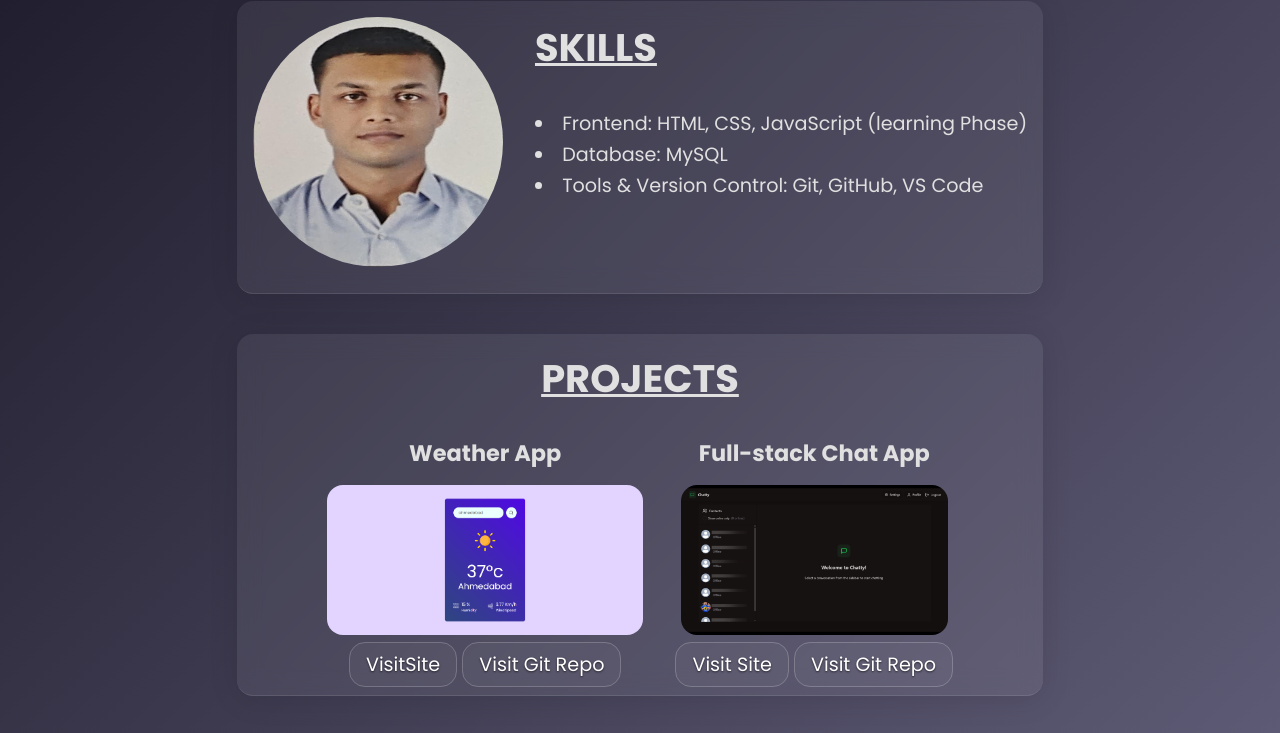
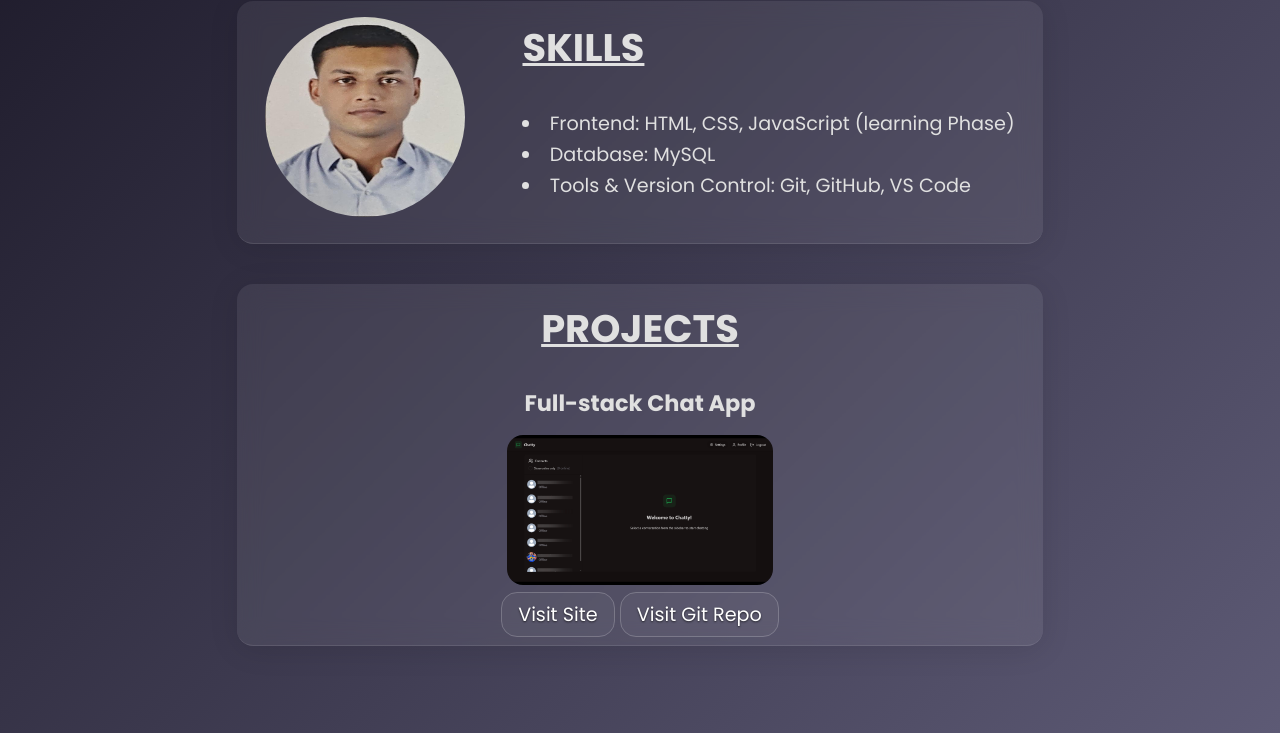
Before and after one commit to rahulp-fx/portfolio, a plain HTML site: page index.html in a window 1280 px wide. Shown: the part 67-800 px from the top of the page. Drawn offline with Linux system fonts and the light colour scheme.

Commit message:
minor updates made

```diff
--- a/index.html
+++ b/index.html
@@ -45,21 +45,6 @@
             <br>
             <div class="projects">
 
-                <div class="weather-app">
-                    <h3>Weather App</h3>
-                    <img src="assets/weather-app.png" alt="weather-app screenshot">
-
-                    <div class="links">
-                        <a href="https://weather-app-v2-three.vercel.app" target="_blank" rel="noopener noreferrer">
-                            <span>VisitSite</span>
-                        </a>
-
-                        <a href="https://github.com/rahulp-fx/weather-app" target="_blank" rel="noopener noreferrer">
-                            <span>Visit Git Repo</span>
-                        </a>
-                    </div>
-                </div>
-
                 <div class="chatty">
                     <h3>Full-stack Chat App</h3>
                     <img src="assets/chatty.png" alt="chatty screenshot">
--- a/style.css
+++ b/style.css
@@ -105,10 +105,10 @@ main {
 
 .profile-image img {
   border-radius: 50%;
-  width: 50vw;
-  max-width: 250px;
-  height: 50vh;
-  max-height: 250px;
+  width: 30vw;
+  max-width: 200px;
+  height: 30vh;
+  max-height: 200px;
 }
 
 .projects-section {
@@ -130,7 +130,7 @@ main {
   height: 150px;
 }
 
-.weather-app, .chatty {
+.chatty {
   max-width: 400px;
   display: flex;
   flex-direction: column;
@@ -193,7 +193,7 @@ gap: 20px;
     height: 180px;
   }
 
-  .weather-app, .chatty {
+  .chatty {
     max-width: 100%;
   }
 
```
